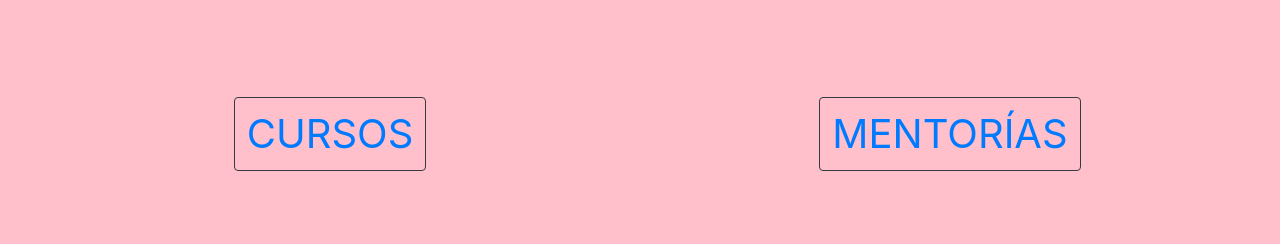
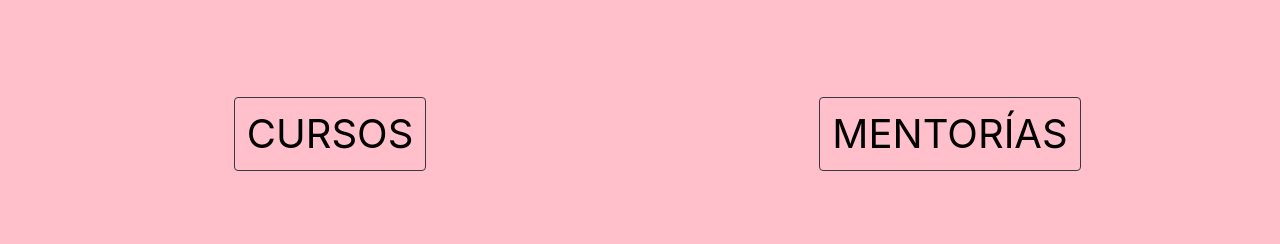
Before and after one commit to tonicueva/Entrega-Final, a website: page index.html in a window 1280 px wide. Shown: the part 538-782 px from the top of the page. Drawn offline with nearby package versions, Linux system fonts and the light colour scheme; a web font is replaced by a local one.

Commit message:
carga 30/12 16hs

```diff
--- a/index.html
+++ b/index.html
@@ -4,6 +4,8 @@
 	<meta charset="UTF-8">
 	<meta name="viewport" content="width=device-width, initial-scale=1.0">
 	<title>FEMINANZAS</title>
+<!--FAVICON -->
+	<link rel="icon" type="icon/png" href="assets/curso(3).png">
 <!--SEO -->
 	<meta name="keywords" content="feminanzas, finanzas, economia, feminismo, inclusivo, dolar, ahorros, cursos, mentorias, clases, educacion financiera">
 	<meta name="description" content="Feminanzas es un emprendimiento educativo independiente e inclusivo. Encontra cursos, mentorías y mucho más">
@@ -85,7 +87,7 @@
 				<button type="button" class="btn btn-outline-dark botonDeIndex"> <a href="pages/cursos.html">CURSOS</button></a>
 			</div>
 			<div class="col-lg-6 col-xs-6 botonCursoMentoria animate__animated animate__fadeIn">
-				<button type="button" class="btn btn-outline-dark botonDeIndex"> <a href="pages/mentorias.html">MENTORÍAS</button></a>
+				<button type="button" class="btn btn-outline-dark botonDeIndex"> <a href="pages/mentorias.html">MENTORÍAS</a></button>
 			</div>
 		</div>
 	</section>
--- a/scss/_index.scss
+++ b/scss/_index.scss
@@ -71,6 +71,11 @@ h3 {
 	align-items: center;
 }
 
+.botonCursoMentoria a {
+	color: black;
+	text-decoration-line: blink;
+}
+
 .botonDeIndex {
 	font-size: 40px;
 }
```
Also changed, not shown: pages/cursos.html (+2 -0 lines), pages/mentorias.html (+2 -0 lines), pages/opiniones.html (+2 -0 lines), pages/quiensoy.html (+2 -0 lines), css/style.css.
